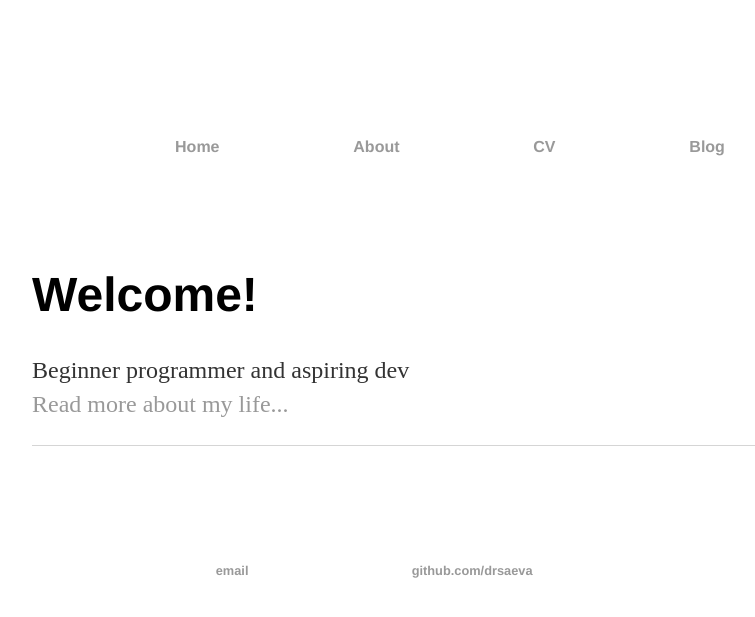
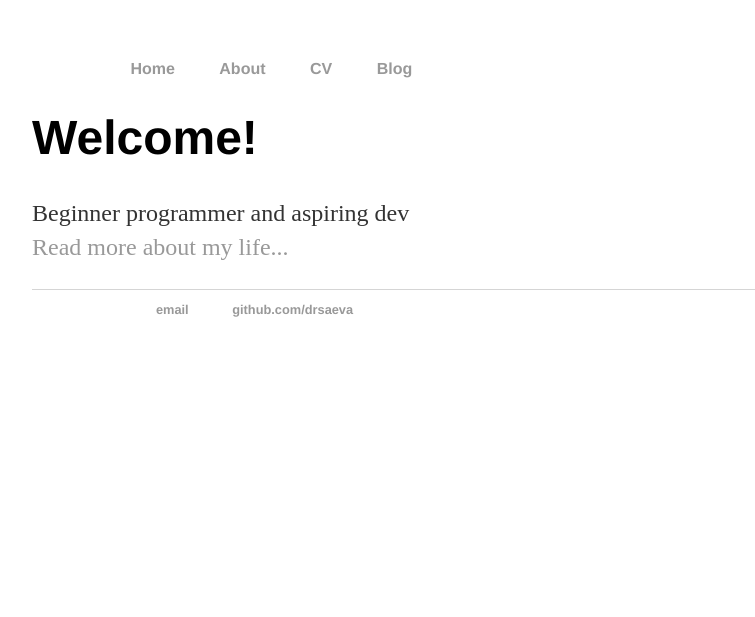
Before and after one commit to drsaeva/drsaeva.github.io, a Jekyll site: the page built from index.html, in a window 1280 px wide. Shown: the top 617 px of the page, without its empty margins (160-915 px from the left). Built offline with Jekyll 4.4.1, drawn with Linux system fonts in a browser that asks for light colours.

Commit message:
css test

```diff
--- a/css/main.css
+++ b/css/main.css
@@ -4,25 +4,21 @@ body {
 }
 nav ul {
     font-family:'Helvetica', 'Arial', 'Sans-Serif';
-    padding: 8.75%;
+    padding-left: 8.75%;
+    padding-right: 8.75%;
     list-style: none;
     font-weight: bold;
 }
 footer ul {
     font-family:'Helvetica', 'Arial', 'Sans-Serif';
-    padding: 11.6%;;
+    padding-left: 11.6%;
+    padding-right: 11.6%;
     list-style: none;
     font-weight: bold;
 }
-nav ul li {
+nav ul li, footer ul li {
     display: inline;
-    margin-right: 8.75%;
-    margin-left: 8.75%;
-}
-footer ul li {
-    display: inline;
-    margin-right: 11.6%;
-    margin-left: 11.6%;
+    margin: 20px;
 }
 a {
     text-decoration: none;
```
